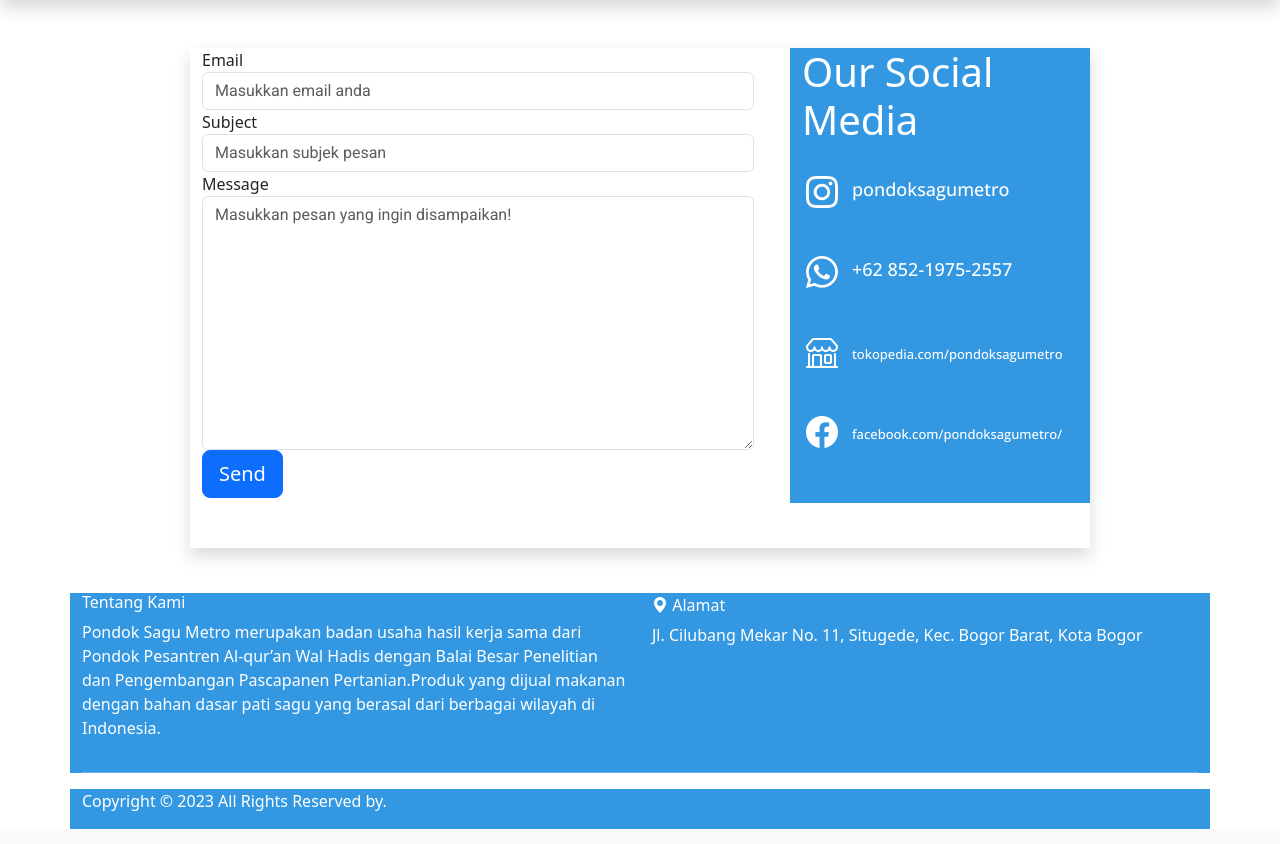
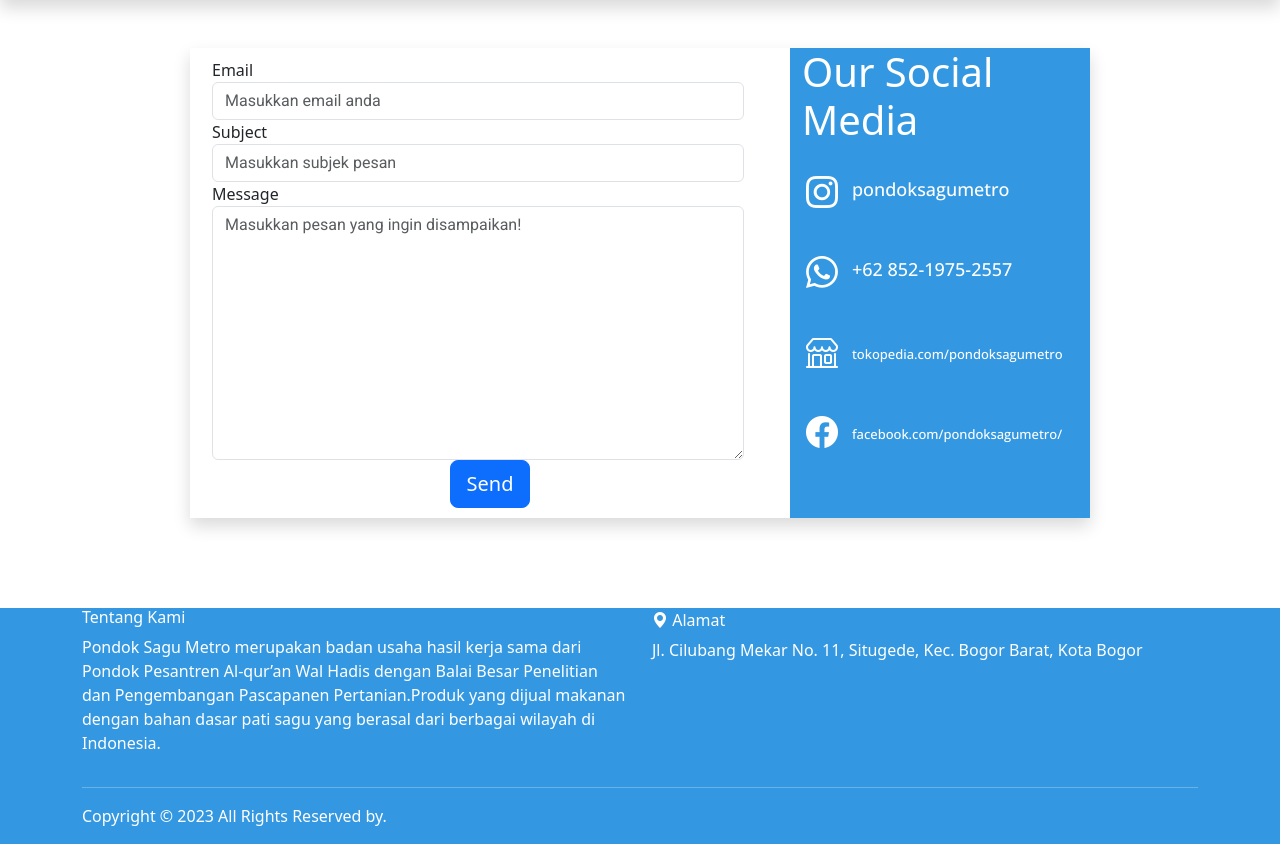
Before and after one commit to Faberroni/produta-psm, a Django app: page /contact/form/ in a window 1280 px wide. Shown: the part 56-900 px from the top of the page. Run offline with Django 4.2, Linux system fonts and the light colour scheme.

Commit message:
UI Changes

```diff
--- a/static/css/base.css
+++ b/static/css/base.css
@@ -35,12 +35,7 @@ body {
     font-family:'Montserrat', sans-serif, monospace;
 }
 
-#containerfootersatu {
+.site-footer{
     background-color: #3398E1;
-    color: white;
+    color: #ffffff;
 }
-
-#containerfooterdua {
-    background-color: #3398E1;
-    color: white;
-}
--- a/static/css/contact_us.css
+++ b/static/css/contact_us.css
@@ -5,10 +5,7 @@
     height: fit-content;
 }
 
-#email-box {
-    height: 500px;
-    padding-bottom: 45px;
-}
+
 .subpageTitle {
     padding: 22px 0;
 }
@@ -73,6 +70,11 @@ img {
     font-size: 12px;
     text-transform: uppercase;
 }
+
+.contactForm {
+    padding: 10px;
+}
+
 .contactForm input[type="submit"] {
     font-family: 'Roboto', sans-serif;
     padding-top: 13px;
--- a/templates/base.html
+++ b/templates/base.html
@@ -52,8 +52,8 @@
              {% block content %}
           <!-- Content Goes here -->
             {% endblock content %}
-
-      <footer class="site-footer" style="padding-top: 45px; ">
+    <div style="padding: 45px 45px 45px 45px;"></div>
+      <footer class="site-footer">
         <div class="container" id="containerfootersatu">
           <div class="row">
             <div class="col-sm-12 col-md-6">
--- a/templates/email.html
+++ b/templates/email.html
@@ -35,7 +35,7 @@
                 </div>
               </div>
             </div>
-            <div class="form-actions">
+            <div class="form-actions" style="text-align: center;">
               {% csrf_token %}
               <button type="submit" class="btn btn-primary btn-lg ">Send</button>
             </div>
```
Also changed, not shown: 2 other files.
